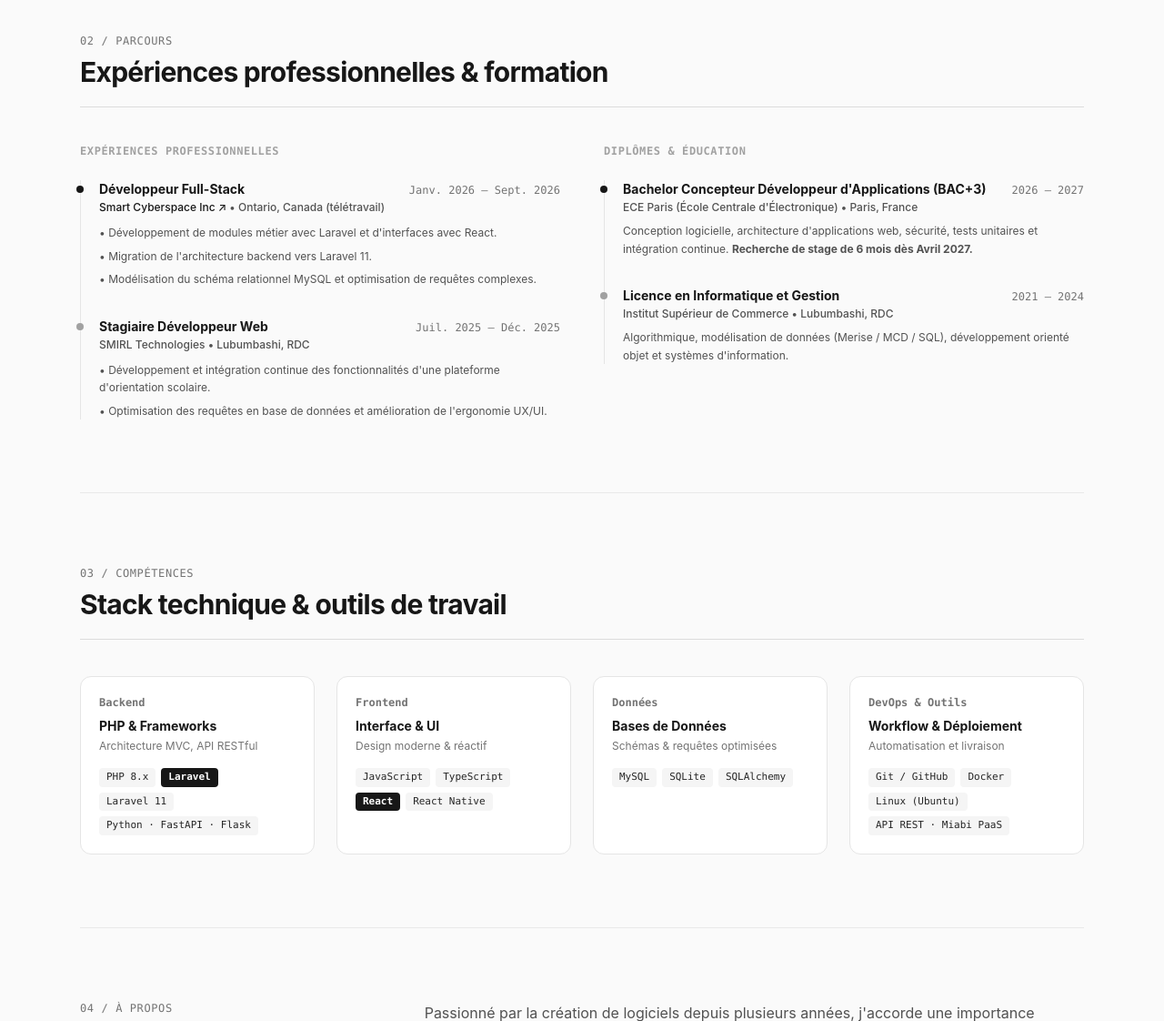
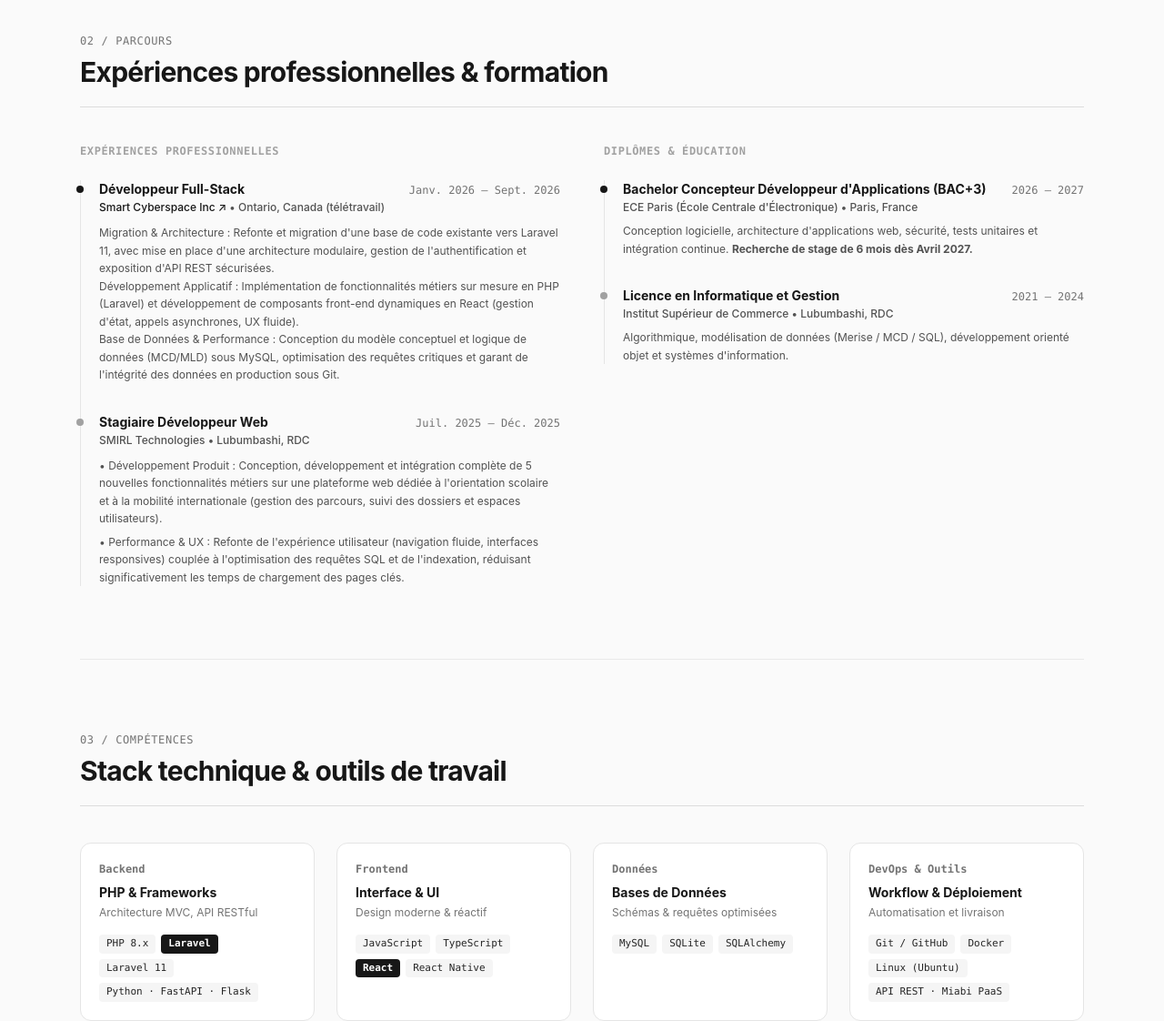
Before and after one commit to Jmukandila/Portofolio, a Laravel app: page / in a window 1280 px wide. Shown: the part 2852-3974 px from the top of the page at 91% size. Run offline with Laravel 12, Linux system fonts and the light colour scheme; style sheets or scripts are compiled from the project's sources.

Commit message:
Update CV_Josh_Kaninda.pdf and welcome.blade.php

```diff
--- a/resources/views/welcome.blade.php
+++ b/resources/views/welcome.blade.php
@@ -374,6 +374,7 @@
                                             Remote experience from France with this Ontario-based company: migrated the backend architecture to Laravel 11, developed business modules with Laravel and React, and designed MySQL data models.
                                         </span>
                                     </p>
+
                                     <div class="mt-4 flex flex-wrap gap-1.5 font-mono text-[11px]">
                                         <span class="px-2 py-0.5 rounded bg-neutral-100 dark:bg-neutral-800 text-neutral-700 dark:text-neutral-300">Laravel 11</span>
                                         <span class="px-2 py-0.5 rounded bg-neutral-100 dark:bg-neutral-800 text-neutral-700 dark:text-neutral-300">React</span>
@@ -656,20 +657,31 @@
                                 <div class="text-xs text-neutral-600 dark:text-neutral-400 font-medium mt-0.5">
                                     <a href="https://smartcyberspace.ca/" target="_blank" rel="noopener noreferrer" class="hover:underline text-neutral-900 dark:text-white">Smart Cyberspace Inc ↗</a> • <span data-lang="fr">Ontario, Canada (télétravail)</span><span data-lang="en" class="hidden">Ontario, Canada (remote)</span>
                                 </div>
-                                <ul class="mt-2.5 space-y-1.5 text-xs text-neutral-600 dark:text-neutral-400 leading-relaxed">
-                                    <li>
-                                        <span data-lang="fr">• Développement de modules métier avec Laravel et d'interfaces avec React.</span>
-                                        <span data-lang="en" class="hidden">• Developed business modules with Laravel and interfaces with React.</span>
-                                    </li>
-                                    <li>
-                                        <span data-lang="fr">• Migration de l'architecture backend vers Laravel 11.</span>
-                                        <span data-lang="en" class="hidden">• Migrated the backend architecture to Laravel 11.</span>
-                                    </li>
-                                    <li>
-                                        <span data-lang="fr">• Modélisation du schéma relationnel MySQL et optimisation de requêtes complexes.</span>
-                                        <span data-lang="en" class="hidden">• Designed the MySQL relational schema and optimized complex queries.</span>
-                                    </li>
-                                </ul>
+                                <p class="mt-2.5 text-xs text-neutral-600 dark:text-neutral-400 leading-relaxed">
+                                    <span data-lang="fr">
+                                        Migration & Architecture : Refonte et migration d'une base de code existante vers Laravel 11, avec mise en place d'une architecture modulaire, gestion de l'authentification et exposition d'API REST sécurisées.
+                                    </span>
+
+                                    <span data-lang="en" class="hidden">
+                                        Migration & Architecture: Refactored and migrated an existing codebase to Laravel 11, implementing a modular architecture, authentication management, and secure REST API exposure.
+                                    </span>
+
+                                    <span data-lang="fr" class="block">
+                                        Développement Applicatif : Implémentation de fonctionnalités métiers sur mesure en PHP (Laravel) et développement de composants front-end dynamiques en React (gestion d'état, appels asynchrones, UX fluide).
+                                    </span>
+
+                                    <span data-lang="en" class="hidden">
+                                        Application Development: Implemented custom business features in PHP (Laravel) and developed dynamic front-end components in React (state management, asynchronous calls, smooth UX).
+                                    </span>
+
+                                    <span data-lang="fr" class="block">
+                                        Base de Données & Performance : Conception du modèle conceptuel et logique de données (MCD/MLD) sous MySQL, optimisation des requêtes critiques et garant de l'intégrité des données en production sous Git.
+                                    </span>
+
+                                    <span data-lang="en" class="hidden">
+                                        Database & Performance: Designed conceptual and logical data models (MCD/MLD) under MySQL, optimized critical queries, and ensured data integrity in production under Git.
+                                    </span>
+                                </p>
                             </div>
 
                             <!-- SMIRL Technologies -->
@@ -690,12 +702,12 @@
                                 </div>
                                 <ul class="mt-2.5 space-y-1.5 text-xs text-neutral-600 dark:text-neutral-400 leading-relaxed">
                                     <li>
-                                        <span data-lang="fr">• Développement et intégration continue des fonctionnalités d'une plateforme d'orientation scolaire.</span>
-                                        <span data-lang="en" class="hidden">• Developed and continuously integrated features for a student guidance platform.</span>
+                                        <span data-lang="fr">• Développement Produit : Conception, développement et intégration complète de 5 nouvelles fonctionnalités métiers sur une plateforme web dédiée à l'orientation scolaire et à la mobilité internationale (gestion des parcours, suivi des dossiers et espaces utilisateurs).</span>
+                                        <span data-lang="en" class="hidden">• Product Development: Designed, developed, and fully integrated 5 new business features into a web platform for educational guidance and international mobility (pathway management, application tracking, and user portals).</span>
                                     </li>
                                     <li>
-                                        <span data-lang="fr">• Optimisation des requêtes en base de données et amélioration de l'ergonomie UX/UI.</span>
-                                        <span data-lang="en" class="hidden">• Optimized database queries and improved the UX/UI.</span>
+                                        <span data-lang="fr">• Performance & UX : Refonte de l'expérience utilisateur (navigation fluide, interfaces responsives) couplée à l'optimisation des requêtes SQL et de l'indexation, réduisant significativement les temps de chargement des pages clés.</span>
+                                        <span data-lang="en" class="hidden">• Performance & UX: Redesigned the user experience with smoother navigation and responsive interfaces, while optimizing SQL queries and indexing to significantly reduce load times on key pages.</span>
                                     </li>
                                 </ul>
                             </div>
```
Also changed, not shown: 1 other file.
